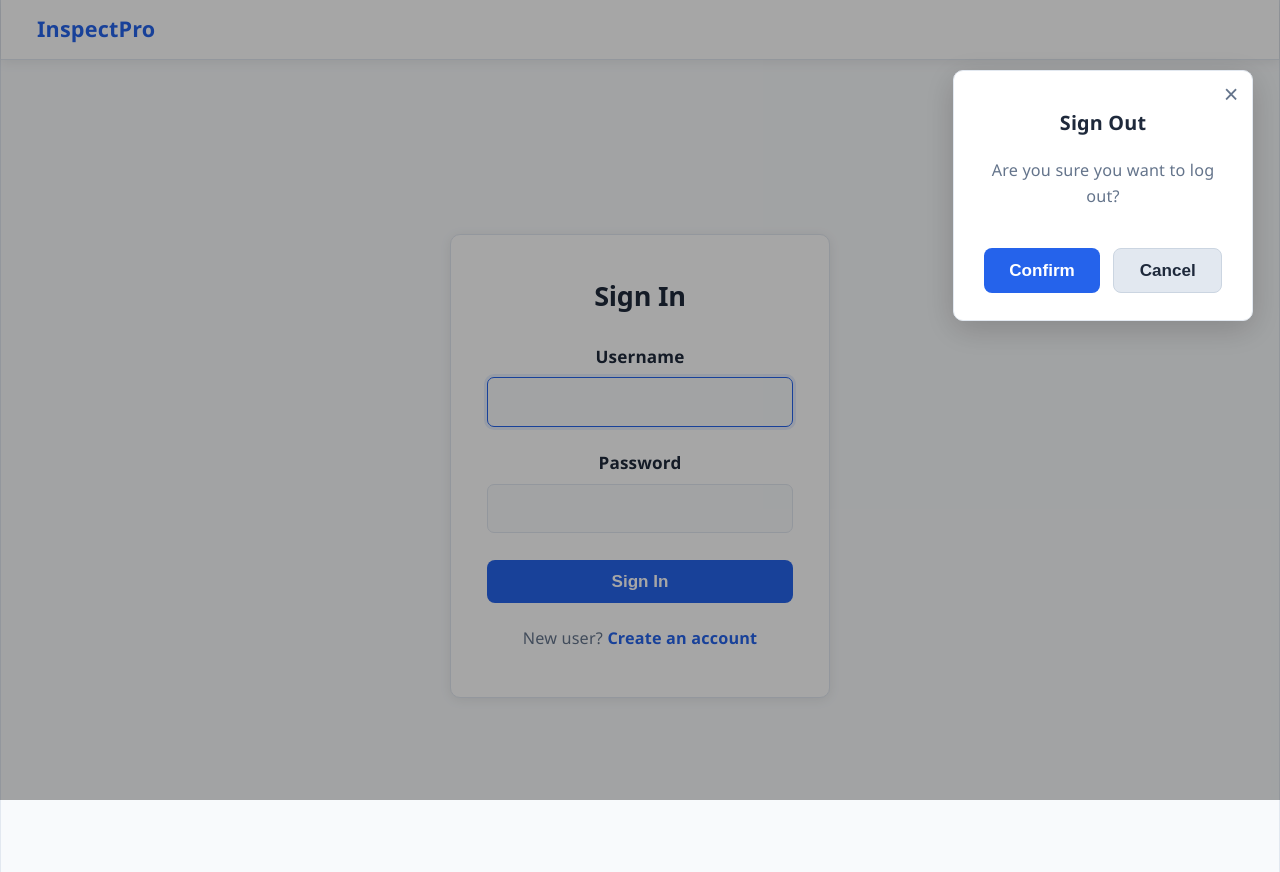
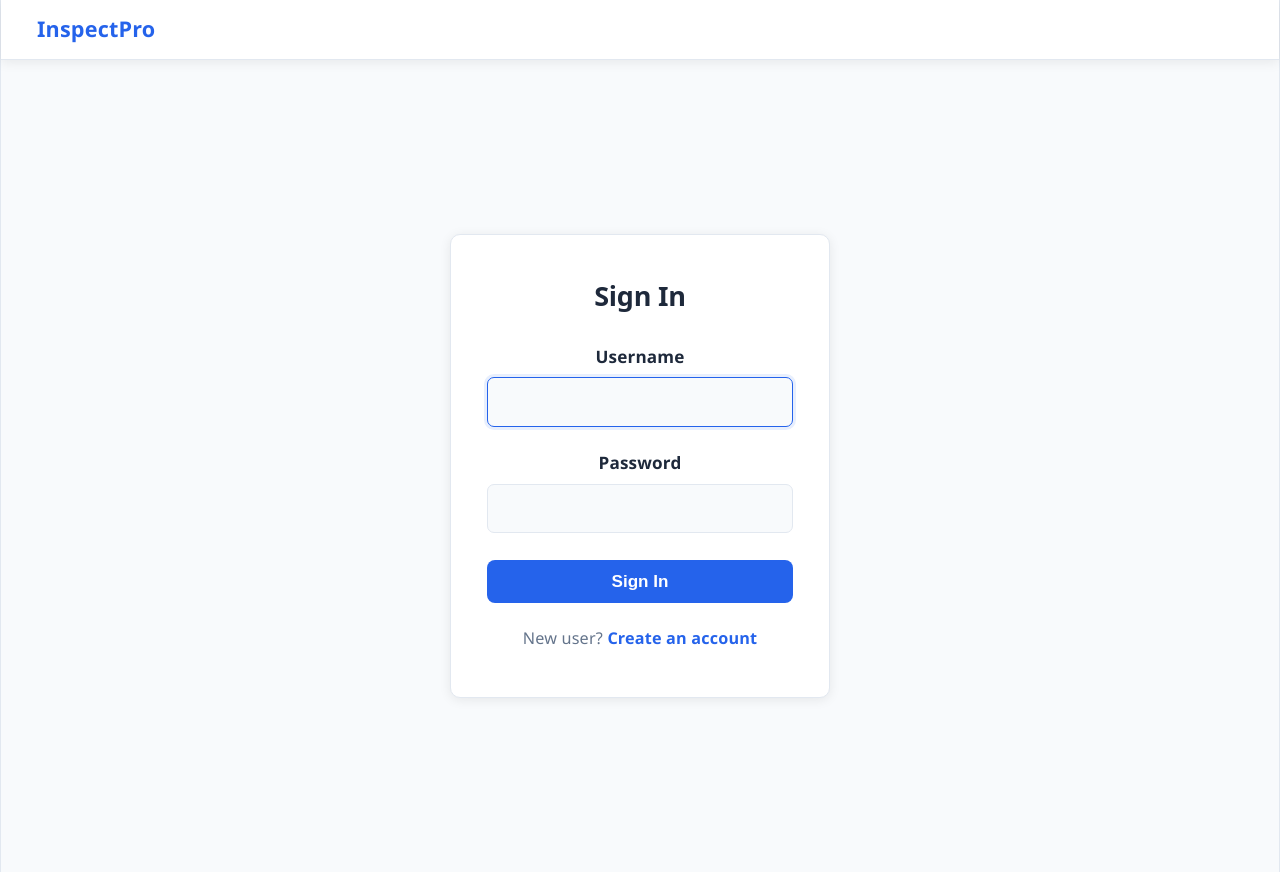
Before and after one commit to navaneetha2002/inspectpro_frontend, a React (Vite) app: page /login in a window 1280 px wide. Built offline with nearby package versions, Linux system fonts and the light colour scheme.

Commit message:
fix:navbar

```diff
--- a/src/components/Navbar.jsx
+++ b/src/components/Navbar.jsx
@@ -26,17 +26,6 @@ export default function Navbar() {
 
   return (
     <>
-
- <ConfirmModal
-        isOpen={logoutConfirm}
-        title="Sign Out"
-        message="Are you sure you want to log out?"
-        confirmText="Logout"
-        confirmClass="btn-danger"
-        onConfirm={handleLogout}
-        onCancel={() => setLogoutConfirm(false)}
-      />
-
       <nav className="navbar">
         <NavLink to="/" className="nav-brand">InspectPro</NavLink>
 
```
